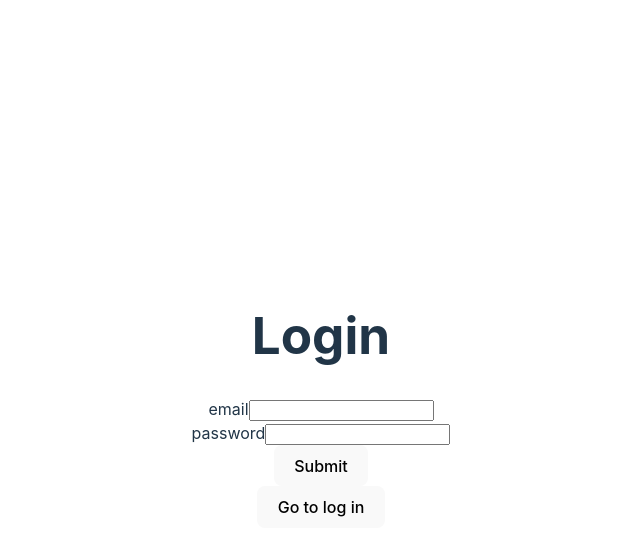
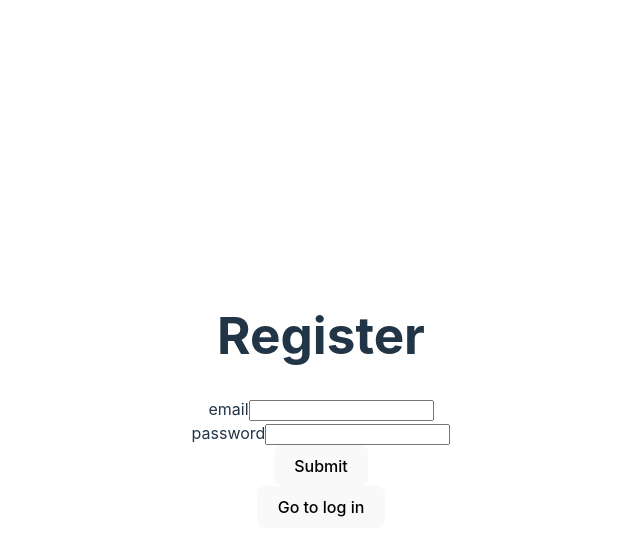
Before and after one commit to mihailthebuilder/email-linker-extension, a React (Vite) app: page / in a window 1280 px wide. Both pictures are taken after a click on the button "Go to register". Shown: the top 556 px of the page, without its empty margins (319-959 px from the left). Built offline with nearby package versions, Linux system fonts and the light colour scheme.

Commit message:
Popup page navigation can scale

```diff
--- a/src/App.tsx
+++ b/src/App.tsx
@@ -1,4 +1,3 @@
-import { useState } from 'react'
 import {
   QueryClient,
   QueryClientProvider,
@@ -7,7 +6,9 @@ import './App.css'
 import Login from './PopupPages/Login'
 import Register from './PopupPages/Register'
 
-import { Page } from './shared/types'
+import { Page } from './enums'
+import { useState } from 'react'
+import { SetPageContext } from './Contexts'
 
 const queryClient = new QueryClient()
 
@@ -26,13 +27,17 @@ function EmailLinkerApp() {
 
   switch (page) {
     case Page.Login:
-      rendered = <Login setPage={setPage} />
+      rendered = <Login />
       break;
     case Page.Register:
-      rendered = <Register setPage={setPage} />
+      rendered = <Register />
   }
 
-  return rendered
+  return (
+    <SetPageContext.Provider value={setPage}>
+      {rendered}
+    </SetPageContext.Provider>
+  )
 }
 
 
--- /dev/null
+++ b/src/Contexts.tsx
@@ -0,0 +1,4 @@
+import { createContext } from 'react';
+import { Page } from './enums'
+
+export const SetPageContext = createContext((_: Page) => { });
--- a/src/PopupPages/Login.tsx
+++ b/src/PopupPages/Login.tsx
@@ -1,18 +1,16 @@
-import { ChangeEvent, FormEvent, useState, Dispatch, SetStateAction } from 'react'
-import { Page } from '../shared/types'
+import { ChangeEvent, FormEvent, useState } from 'react'
+import { Page } from '../enums'
 
 import {
     useMutation,
 } from 'react-query'
+import useNavigation from '../useNavigations'
 
-interface LoginProps {
-    setPage: Dispatch<SetStateAction<Page>>;
-}
-
-function Login({ setPage }: LoginProps) {
+function Login() {
     const [email, setEmail] = useState("")
     const [password, setPassword] = useState("")
     const [, setAuthenticationToken] = useState("")
+    const setPage = useNavigation()
 
 
     const loginMutation = useMutation({
@@ -28,7 +26,8 @@ function Login({ setPage }: LoginProps) {
         loginMutation.mutate()
     }
 
-    return (<>
+    return (
+        <>
             <h1>Login</h1>
             <form onSubmit={handleLoginSubmit}>
                 <div>
--- a/src/PopupPages/Register.tsx
+++ b/src/PopupPages/Register.tsx
@@ -1,18 +1,15 @@
-import { ChangeEvent, FormEvent, useState, Dispatch, SetStateAction } from 'react'
-import { Page } from '../shared/types'
+import { ChangeEvent, FormEvent, useState } from 'react'
+import { Page } from '../enums'
 
 import {
     useMutation,
 } from 'react-query'
+import useNavigation from '../useNavigations'
 
-interface RegisterProps {
-    setPage: Dispatch<SetStateAction<Page>>;
-}
-
-function Register({ setPage }: RegisterProps) {
+function Register() {
     const [email, setEmail] = useState("")
     const [password, setPassword] = useState("")
-
+    const setPage = useNavigation()
 
     const handleRegisterSubmit = async (e: FormEvent) => {
         e.preventDefault()
@@ -26,9 +23,9 @@ function Register({ setPage }: RegisterProps) {
         }
     })
 
-
-    return (<>
-        <h1>Login</h1>
+    return (
+        <>
+            <h1>Register</h1>
             <form onSubmit={handleRegisterSubmit}>
                 <div>
                     <label htmlFor="email">email</label>
--- /dev/null
+++ b/src/types.d.ts
@@ -0,0 +1 @@
+type
--- /dev/null
+++ b/src/useNavigations.ts
@@ -0,0 +1,6 @@
+import { useContext } from 'react'
+import { SetPageContext } from './Contexts'
+
+export default function useNavigation() {
+    return useContext(SetPageContext)
+}
```
Also changed, not shown: src/enums.ts (renamed from src/shared/types.ts). Lines whose indentation alone changed are shown as unchanged.
